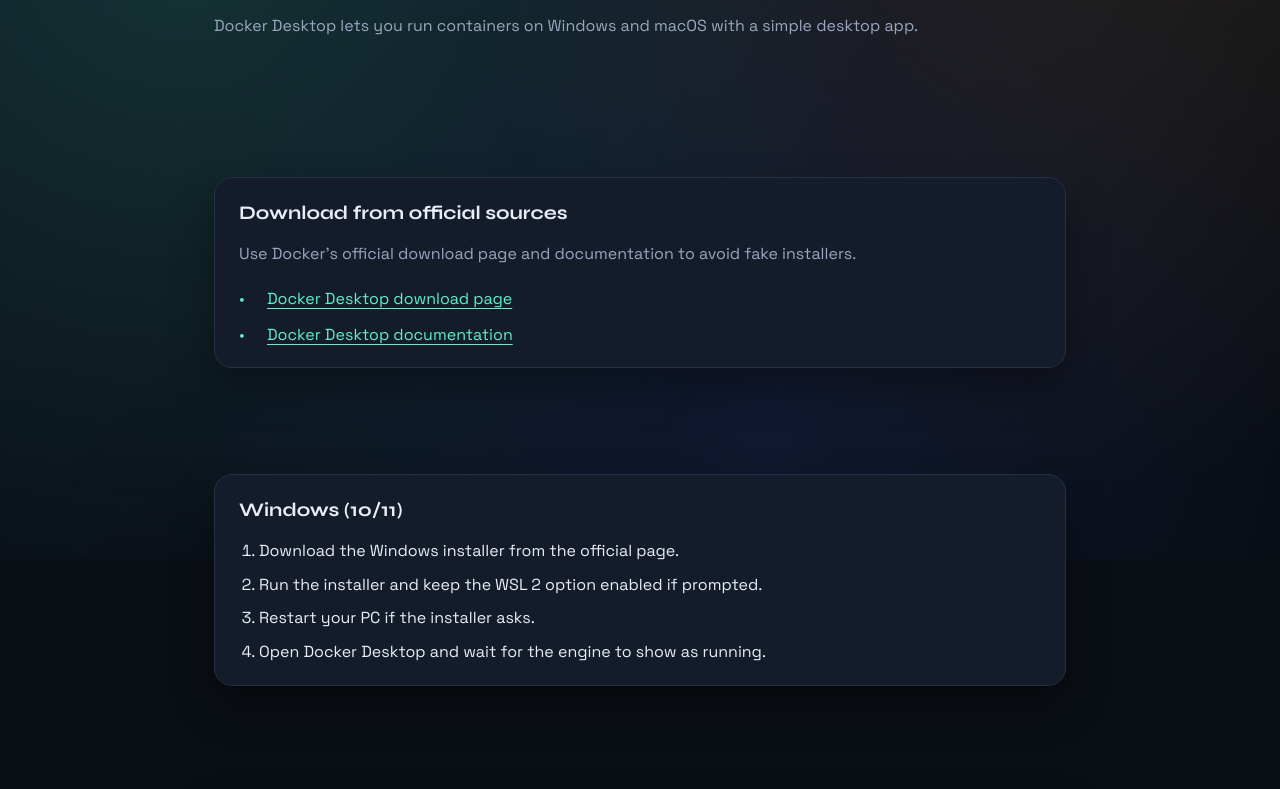
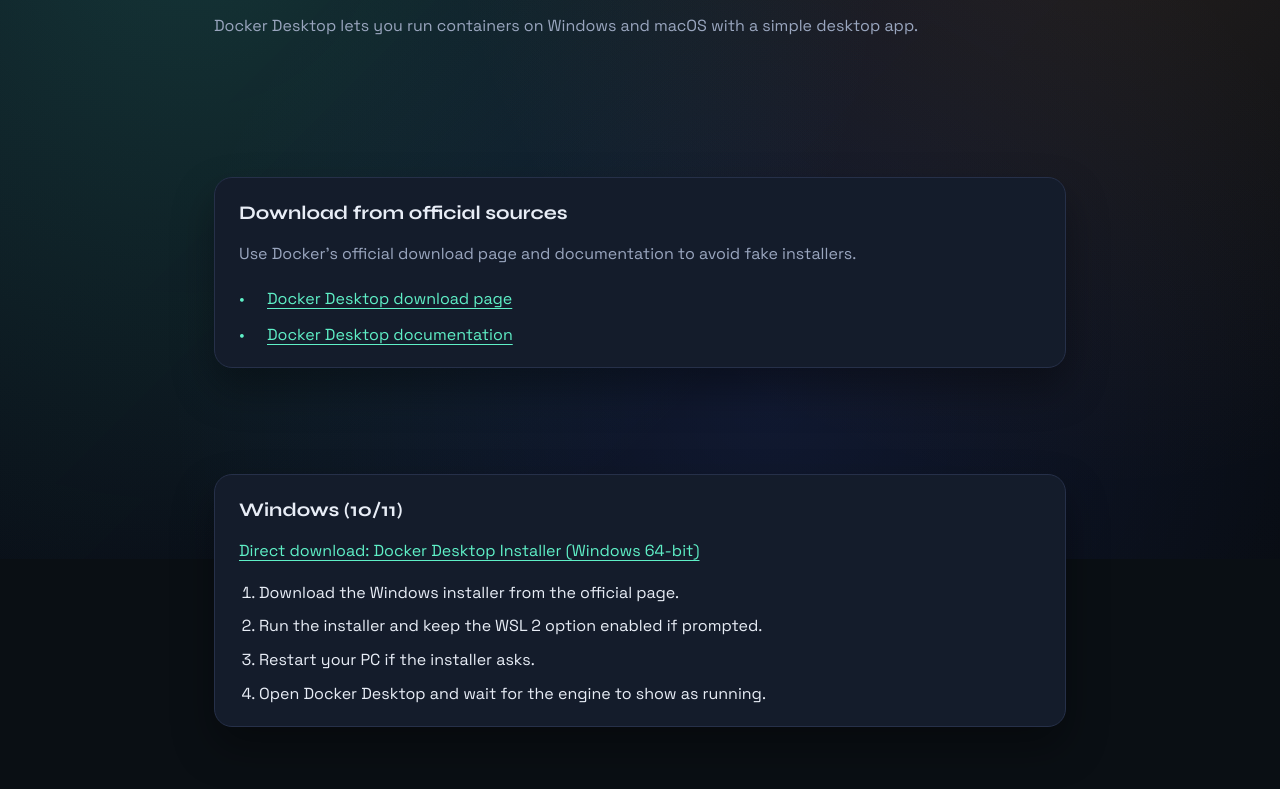
Before and after one commit to shadowforciano/obsydia-retail, a plain HTML site: page kb/docker-desktop-install.html in a window 1280 px wide. Shown: the part 241-1030 px from the top of the page. Drawn offline with Linux system fonts and the light colour scheme.

Commit message:
Add Docker Desktop Windows direct download link

```diff
--- a/kb/docker-desktop-install.html
+++ b/kb/docker-desktop-install.html
@@ -54,6 +54,17 @@
 
       <section class="terms-card">
         <h2 data-i18n="kb.docker.sections.windows.title">Windows (10/11)</h2>
+        <p>
+          <a
+            class="terms-link"
+            href="https://desktop.docker.com/win/main/amd64/Docker%20Desktop%20Installer.exe?utm_source=docker&utm_medium=webreferral&utm_campaign=dd-smartbutton&utm_location=module"
+            target="_blank"
+            rel="noopener"
+            data-i18n="kb.docker.sections.windows.directDownload"
+          >
+            Direct download: Docker Desktop Installer (Windows 64-bit)
+          </a>
+        </p>
         <ol class="kb-steps">
           <li data-i18n="kb.docker.sections.windows.steps.0">Download the Windows installer from the official page.</li>
           <li data-i18n="kb.docker.sections.windows.steps.1">Run the installer and keep the WSL 2 option enabled if prompted.</li>
--- a/locales/en.json
+++ b/locales/en.json
@@ -173,6 +173,7 @@
         },
         "windows": {
           "title": "Windows (10/11)",
+          "directDownload": "Direct download: Docker Desktop Installer (Windows 64-bit)",
           "steps": [
             "Download the Windows installer from the official page.",
             "Run the installer and keep the WSL 2 option enabled if prompted.",
--- a/locales/es.json
+++ b/locales/es.json
@@ -173,6 +173,7 @@
         },
         "windows": {
           "title": "Windows (10/11)",
+          "directDownload": "Descarga directa: Instalador de Docker Desktop (Windows 64-bit)",
           "steps": [
             "Descargue el instalador de Windows desde la p\u00e1gina oficial.",
             "Ejecute el instalador y deje activada la opci\u00f3n de WSL 2 si se le solicita.",
```
